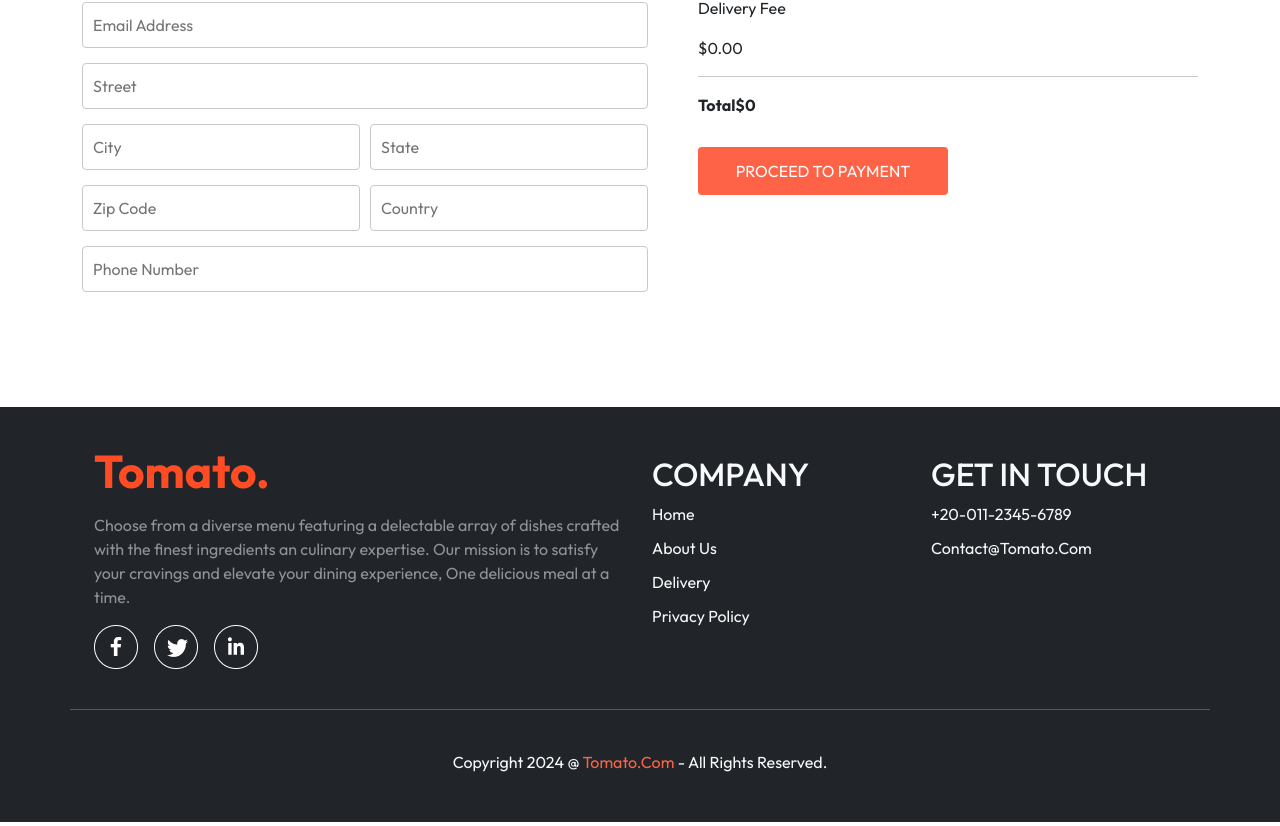
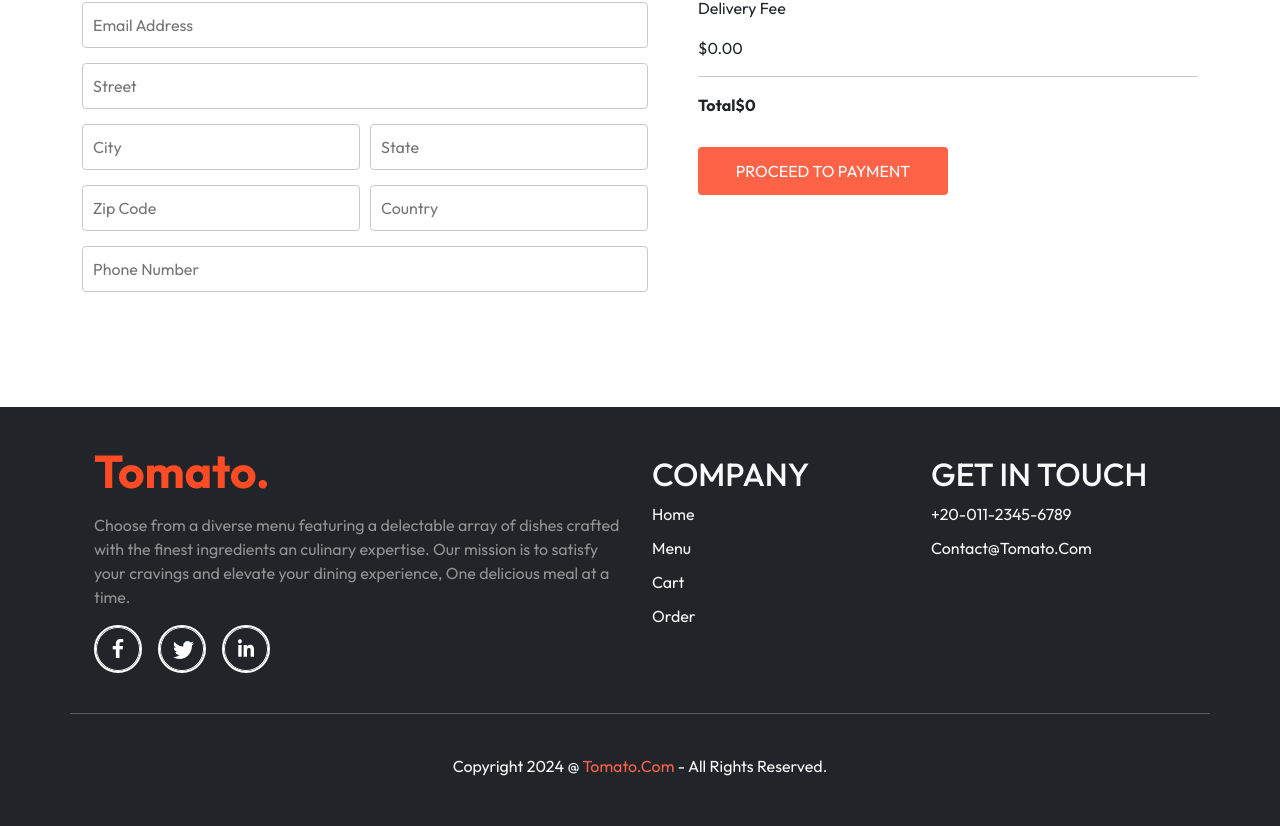
Before and after one commit to Kimo-Mo/food-delivery, a React (Vite) app: page /Order in a window 1280 px wide. Shown: the part 333-1159 px from the top of the page. Built offline with nearby package versions, Linux system fonts and the light colour scheme; no server answers.

Commit message:
edit footer links

```diff
--- a/src/components/Footer/Footer.css
+++ b/src/components/Footer/Footer.css
@@ -16,6 +16,18 @@
   cursor: pointer;
 }
 
+.footer .social-links img {
+  cursor: pointer;
+  border: 2px solid #fff;
+  border-radius: 50%;
+  transition: 0.15s;
+}
+
+.footer .social-links img:hover {
+  transform: scale(1.05);
+  border-color: tomato;
+}
+
 .footer-copyright span {
   color: tomato;
   cursor: pointer;
--- a/src/components/Footer/Footer.jsx
+++ b/src/components/Footer/Footer.jsx
@@ -1,5 +1,7 @@
 import "./Footer.css";
+import { Link, useNavigate } from "react-router-dom";
 const Footer = () => {
+  const navigate = useNavigate();
   return (
     <div className="footer bg-dark text-light py-5" id="footer">
       <div className="footer-content container mb-4 row row-gap-4 row-gap-lg-0 ">
@@ -20,10 +22,20 @@
         <div className="footer-center col-xs-12 col-sm-6 col-lg-3">
           <h2 className="text-uppercase">company</h2>
           <ul className="text-start">
-            <li>home</li>
-            <li>about us</li>
-            <li>delivery</li>
-            <li>privacy policy</li>
+            <li>
+              <Link to="/Home">home</Link>
+            </li>
+            <li>
+              <a href="#explore-menu" onClick={() => navigate("/Home")}>
+                menu
+              </a>
+            </li>
+            <li>
+              <Link to="/Cart">cart</Link>
+            </li>
+            <li>
+              <Link to="/Order">order</Link>
+            </li>
           </ul>
         </div>
         <div className="footer-right col-xs-12 col-sm-6 col-lg-3">
```
